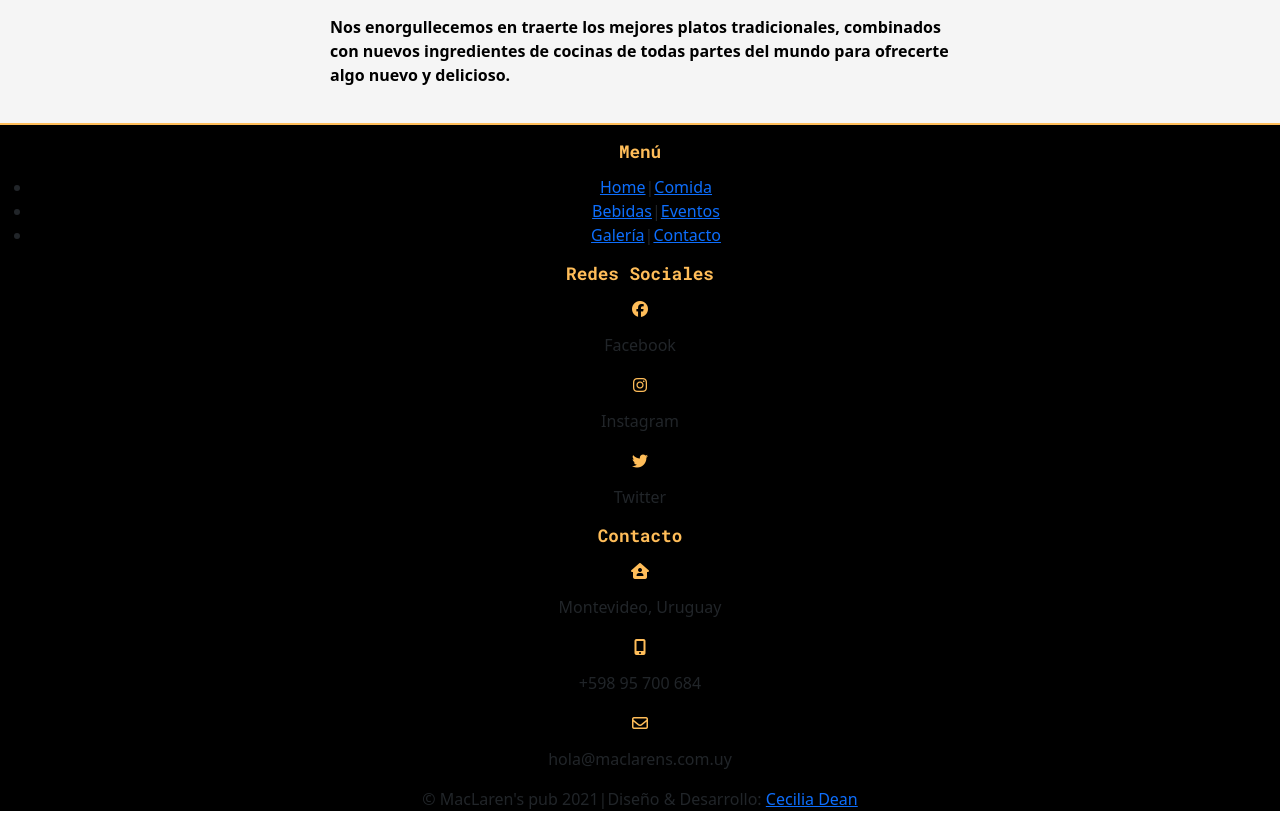
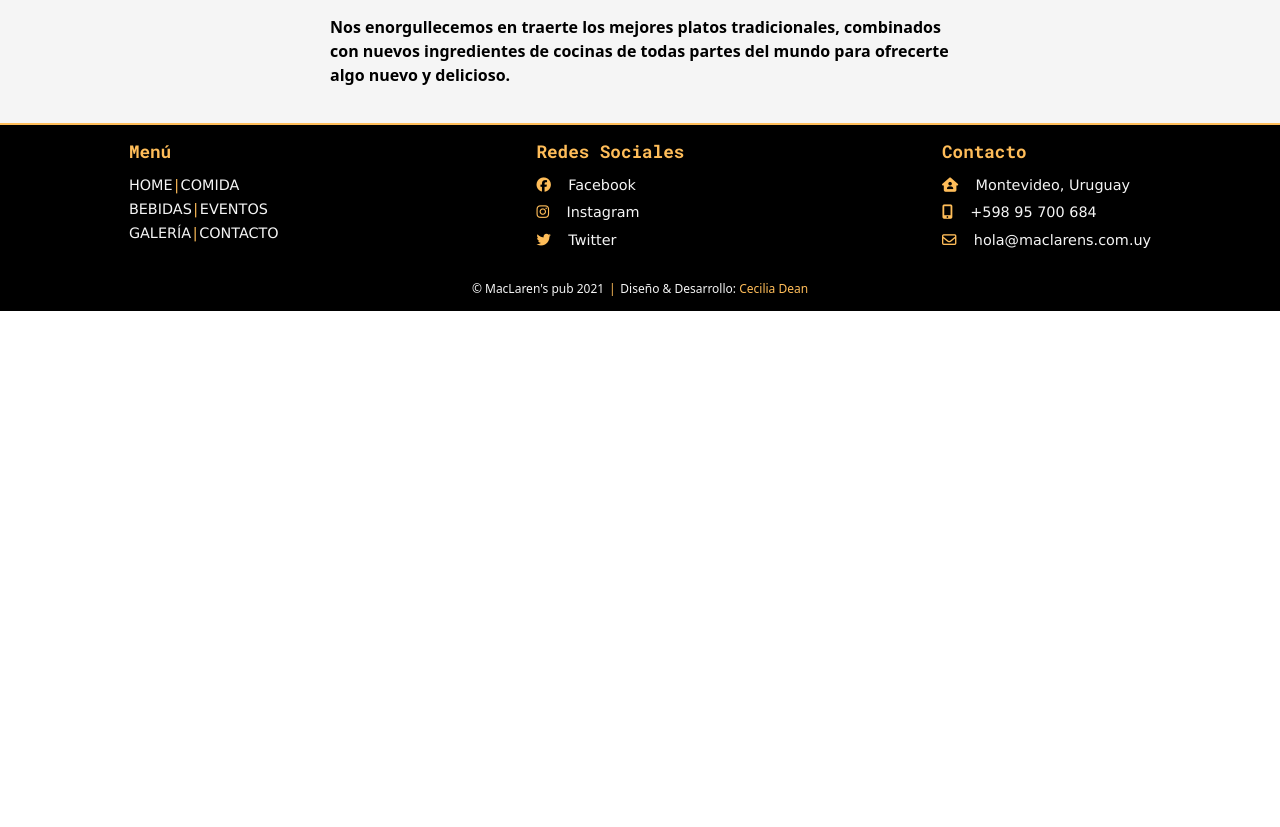
Before and after one commit to ceciliadean182/maclarens, a website: page index.html in a window 1280 px wide. Shown: the part 1760-2587 px from the top of the page. After the commit the page ends 2071 px from the top, so only its background shows below. Drawn offline with nearby package versions, Linux system fonts and the light colour scheme.

Commit message:
Se modifican estilos scss para footer y banner responsive

```diff
--- a/scss/_footer.scss
+++ b/scss/_footer.scss
@@ -1,29 +1,89 @@
 @import "generales.scss";
 
 .footer {
-    background:$negro;
-    text-align: center;
+    background-color:$negro;
     height:auto;
     width:100%;
     border-top:$peach 2px solid;
 
+    .footer__diseno {
+        color:$blanco;
+        text-align: center;
+        margin-top:1rem;
+        margin-bottom:0;
+        padding-top: $padding-mobile;
+        padding-bottom:0.8rem;
+        font-size:$font-size-mobile-special;
+    }
+
+    .footer__diseno span {
+        color:$peach;
+        margin-right:0.3rem;
+        margin-left:0.3rem;
+    }
+    .footer__diseno a {
+        text-decoration: none;
+        color:$peach;
+    }
+    .footer__diseno a:hover {
+        color:$peach-intenso;
+        text-decoration: underline;
+    }
+
+    .footer__container {
+        display:flex;
+        flex-direction:column;
+        flex-wrap: wrap;
+        align-content: center;
+        font-family: $contenidos;
+
+            .footer__container--columna {
+                color:$blanco;
+                font-size:$font-size-mobile-special;
+            }
+
+            .footer__container--columna p {
+                display: inline-block;
+                margin-left: $margin-mobile;
+                margin-bottom:$margin-mobile;
+            }
+
+        .footer__menu  {
+                list-style: none;
+                padding:0;
+        }
+        .footer__menu span {
+            color:$peach;
+            margin-right:0.1rem;
+            margin-left:0.1rem;
+        }
+        .footer__menu a {
+                text-decoration: none;
+                color:$blanco;
+                text-transform: uppercase;
+        }
+        .footer__menu a:hover {
+            color:$peach;
+        }
         .footer__titulo {
             font-size: 1.1rem;
             color:$peach;
             font-family:$principal;
             margin-top:1rem;
-        padding-bottom:5px;
+            padding-bottom:$padding-mobile;
         }
-
         .footer__item {
             color:$peach;
-        margin-bottom:1rem;
+            margin-bottom:$margin-mobile;
+            margin-right: $margin-mobile * 3;
+            text-align: center;
         }
 
         $redes: ( /*Declaramos nuestro mapa*/
             fb:  #3b5998,
             ig: crimson,
             tw: deepskyblue
+
         );
     /*Creamos el bucle para usar los valores del mapa*/
         @each $red, $color in $redes {
@@ -33,5 +93,34 @@
                 transition:1s;
             }
         }
+    }
+    @media only screen and (min-width:768px) {
+        .footer__container {
+            display:flex;
+            flex-direction:row;
+            justify-content:space-around;
+            font-family: $contenidos;
 
+                .footer__container--columna {
+                    color:$blanco;
+                    font-size:$font-size-mobile;
+                    line-height: 1.5rem;
                 }
+        }
+    }
+
+    @media only screen and (min-width:1024px) {
+        .footer__container {
+            display:flex;
+            flex-direction:row;
+            justify-content:space-around;
+            font-family: $contenidos;
+
+                .footer__container--columna {
+                    color:$blanco;
+                    font-size:$font-size-mobile;
+                    line-height: 1.5rem;
+                }
+        }
+    }
+}
--- a/scss/_generales.scss
+++ b/scss/_generales.scss
@@ -13,9 +13,11 @@ $peach-intenso:#fda219;
 $principal:'Roboto Mono', monospace;
 $sub-titulos:'Open Sans Condensed', sans-serif;
 $contenidos:"Lucida Sans Unicode", "Lucida Grande", Sans-Serif;
+$detalles:"Work sans", sans-serif;
 
 $width-mobile:15rem;
 $radius-mobile:.5rem;
 $padding-mobile:.2rem;
 $font-size-mobile:.9rem;
+$font-size-mobile-special:.75rem;
 $margin-mobile:.2rem;
--- a/scss/_home.scss
+++ b/scss/_home.scss
@@ -14,69 +14,15 @@
     transition: all 0.2s ease-in-out;
     background-image: url("../img/slider1.jpeg");
     animation: banner linear 15s infinite;
-}
+
     .banner__content {
         margin:0px;
         padding:0;
         width:100%;
         height:100%;
         /*background-color: rgba(255,189,89,0.5);*/
-    display:flex;
+        @include flex-center;
         flex-direction:column;
-    justify-content:center;
-}
-.banner__content__info {
-    background-color: rgba(0,0,0,0.5);
-    font-family: $contenidos;
-    color:$blanco;
-    padding:1rem;
-    padding-bottom:2rem;
-    animation:pulse; /* referring directly to the animation's @keyframe declaration */
-    animation-duration: 1.5s;
-
-}
-
-@media only screen and (min-width:1024px) {
-    .banner {
-        height:70vh;
-    }
-    .banner__content {
-        flex-direction:column;
-    }
-    .banner__content__info {
-        padding:1rem;
-        padding-bottom:2rem;
-    }
-    .banner__content h2 {
-        padding-bottom: 1.5rem;
-        font-size: 2.5rem;
-    }
-    .banner__content p {
-        text-align: center;
-        max-width: 50%;
-        text-align: justify;
-    }
-}
-@media only screen and (min-width:768px) {
-    .banner {
-        height:70vh;
-    }
-    .banner__content {
-        flex-direction:column;
-    }
-    .banner__content__info {
-        padding:1rem;
-        padding-bottom:2rem;
-    }
-    .banner__content h2 {
-        padding-bottom: 1.5rem;
-        font-size: 2.5rem;
-    }
-    .banner__content p {
-        text-align: center;
-        max-width: 50%;
-        text-align: justify;
-    }
     }
 
         .banner__content h2 {
@@ -87,13 +33,13 @@
             font-family: $principal;
         }
         .banner__content p {
-    text-align: center;
             max-width: 100%;
-    text-align: justify;
+            text-align:justify;
             padding-bottom:1.5rem;
+            font-size: $font-size-mobile;
         }
         .banner__content a {
-    text-decoration: none;
+            text-decoration:none;
             color:$blanco;
             padding:0.6rem 1.3rem;
             border: 1px $blanco solid;
@@ -105,6 +51,18 @@
             border: 1px $peach solid;
             color:$negro;
         }
+
+        .banner__content__info {
+            background-color: rgba(0,0,0,0.5);
+            font-family: $contenidos;
+            color:$blanco;
+            padding:1rem;
+            padding-bottom:2rem;
+            animation:pulse;
+            animation-duration: 1.5s;
+        }
+}
+
 @keyframes banner {
     0% {
         background-image: url("../img/slider1.jpeg");
@@ -125,6 +83,51 @@
         background-image: url("../img/slider3.jpeg");
         }
 }
+@media only screen and (min-width:768px) {
+    .banner {
+        height:70vh;
+        .banner__content__info {
+            padding:1rem;
+            padding-bottom:2rem;
+        }
+        .banner__content h2 {
+            padding-bottom: 1.5rem;
+            font-size: 2.5rem;
+        }
+        .banner__content p {
+            max-width: 70%;
+            font-size: 1.1rem;
+
+        }
+        .banner__content p span {
+            font-weight: bold;
+            color:$peach;
+        }
+    }
+}
+
+@media only screen and (min-width:1024px) {
+    .banner {
+        height:70vh;
+
+        .banner__content__info {
+            padding:1rem;
+            padding-bottom:2rem;
+        }
+        .banner__content h2 {
+            padding-bottom: 1.5rem;
+            font-size: 2.5rem;
+        }
+        .banner__content p {
+            max-width: 50%;
+            text-align: justify;
+            font-size: 1.1rem;
+        }
+    }
+}
+
+
+
 
 
 
```
Also changed, not shown: css/styles.css. Lines whose indentation alone changed are shown as unchanged.
